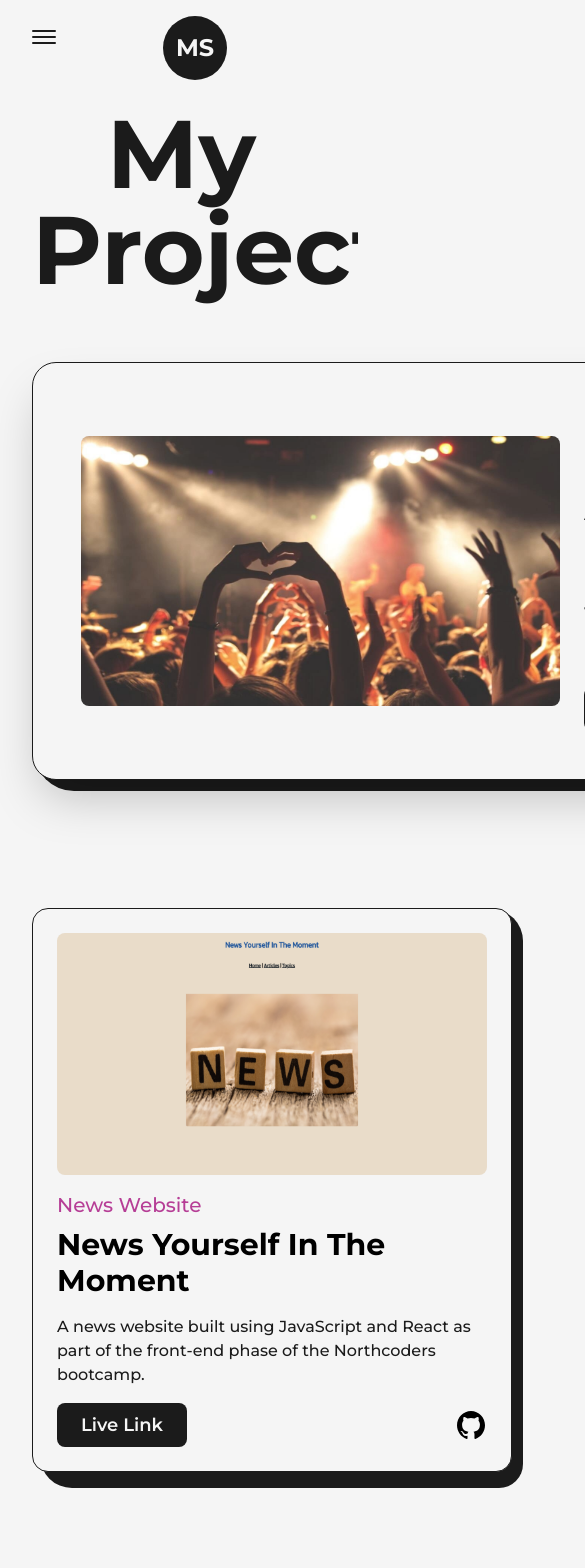
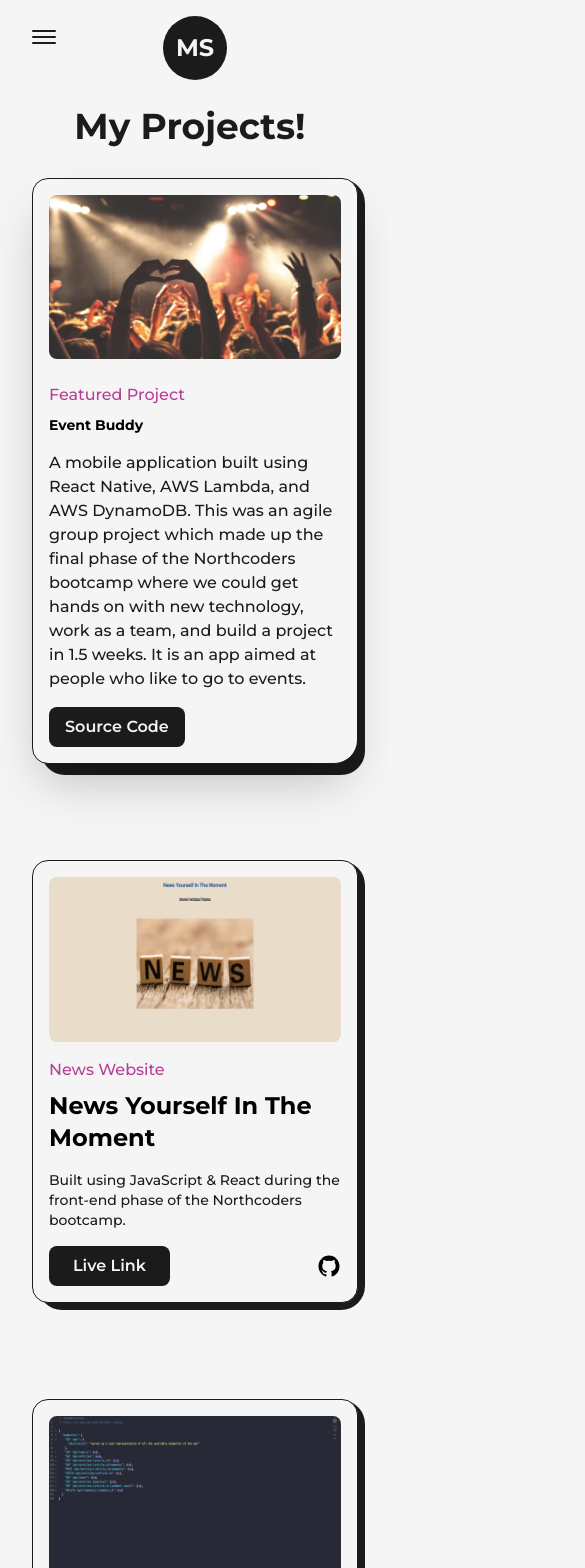
Before and after one commit to mandeep-s1ngh/portfolio-website, a Next.js app: page /projects in a window 390 px wide. Shown: the top 1568 px of the page, 585 px wide, since content can reach past the window. Built offline with nearby package versions, Linux system fonts and the light colour scheme.

Commit message:
add more responsive design

```diff
--- a/app/projects/page.js
+++ b/app/projects/page.js
@@ -18,12 +18,12 @@ export const metadata = {
 
 const FeaturedProject = ({ type, title, summary, img, link }) => {
   return (
-    <article className="w-full flex items-center justify-between relative rounded-br-2xl rounded-3xl border border-solid border-dark bg-light shadow-2xl p-12 dark:bg-dark dark:border-light">
-      <div className="absolute top-0 -right-3 -z-10 w-[101%] h-[103%] rounded-[2.5rem] bg-dark dark:bg-light rounded-br-3xl" />
+    <article className="w-full flex items-center justify-between relative rounded-br-2xl rounded-3xl border border-solid border-dark bg-light shadow-2xl p-12 dark:bg-dark dark:border-light lg:flex-col lg:p-8 xs:rounded-2xl xs:rounded-br-3xl xs:p-4">
+      <div className="absolute top-0 -right-3 -z-10 w-[101%] h-[103%] rounded-[2.5rem] bg-dark dark:bg-light rounded-br-3xl xs:-right-2 sm:h-[102%] xs:w-full xs:rounded-[1.5rem]" />
       <Link
         href={link}
         target="_blank"
-        className="w-1/2 cursor-pointer overflow-hidden rounded-lg"
+        className="w-1/2 cursor-pointer overflow-hidden rounded-lg lg:w-full"
       >
         <Image
           src={img}
@@ -34,8 +34,8 @@ const FeaturedProject = ({ type, title, summary, img, link }) => {
         />
       </Link>
 
-      <div className="w-1/2 flex flex-col items-start justify-between pl-6">
-        <span className="text-primary font-medium text-xl dark:text-primaryDark">
+      <div className="w-1/2 flex flex-col items-start justify-between pl-6 lg:w-full lg:pl-0 lg:pt-6">
+        <span className="text-primary font-medium text-xl dark:text-primaryDark xs:text-base">
           {type}
         </span>
         <Link
@@ -43,7 +43,7 @@ const FeaturedProject = ({ type, title, summary, img, link }) => {
           target="_blank"
           className="hover:underline underline-offset-2"
         >
-          <h2 className="my-2 w-full text-left text-4xl font-bold dark:text-light">
+          <h2 className="my-2 w-full text-left text-4xl font-bold dark:text-light sm:text-sm">
             {title}
           </h2>
         </Link>
@@ -55,7 +55,7 @@ const FeaturedProject = ({ type, title, summary, img, link }) => {
           <Link
             href={link}
             target="_blank"
-            className="rounded-lg bg-dark text-light p-2 px-6 text-lg font-semibold dark:bg-light dark:text-dark"
+            className="rounded-lg bg-dark text-light p-2 px-6 text-lg font-semibold dark:bg-light dark:text-dark sm:px-4 sm:text-base"
           >
             Source Code
           </Link>
@@ -68,8 +68,8 @@ const FeaturedProject = ({ type, title, summary, img, link }) => {
 const Project = ({ title, type, img, link, github, summary, buttonText }) => {
   const displayText = buttonText || "Source Code";
   return (
-    <article className="w-full flex flex-col items-center justify-center rounded-2xl border border-solid border-dark bg-light p-6 relative dark:bg-dark dark:border-light">
-      <div className="absolute top-0 -right-3 -z-10 w-[101%] h-[103%] rounded-[2rem] bg-dark rounded-br-3xl dark:bg-light" />
+    <article className="w-full flex flex-col items-center justify-center rounded-2xl border border-solid border-dark bg-light p-6 relative dark:bg-dark dark:border-light xs:p-4">
+      <div className="absolute top-0 -right-3 -z-10 w-[101%] h-[103%] rounded-[2rem] bg-dark rounded-br-3xl dark:bg-light md:-right-2 md:w-[101%] xs:h-[102%] xs:rounded-[1.5rem]" />
       <Link
         href={link}
         target="_blank"
@@ -85,7 +85,7 @@ const Project = ({ title, type, img, link, github, summary, buttonText }) => {
       </Link>
 
       <div className="w-full flex flex-col items-start justify-between mt-4">
-        <span className="text-primary font-medium text-xl dark:text-primaryDark">
+        <span className="text-primary font-medium text-xl dark:text-primaryDark lg:text-lg md:text-base">
           {type}
         </span>
         <Link
@@ -93,20 +93,24 @@ const Project = ({ title, type, img, link, github, summary, buttonText }) => {
           target="_blank"
           className="hover:underline underline-offset-2"
         >
-          <h2 className="my-2 w-full text-left text-3xl font-bold">{title}</h2>
+          <h2 className="my-2 w-full text-left text-3xl font-bold lg:text-2xl">
+            {title}
+          </h2>
         </Link>
-        <p className="my-2 font-medium text-dark dark:text-light">{summary}</p>
+        <p className="my-2 font-medium text-dark dark:text-light sm:text-sm">
+          {summary}
+        </p>
         <div className="w-full mt-2 flex items-center justify-between">
           <Link
             href={link}
             target="_blank"
-            className="rounded-lg bg-dark text-light p-2 px-6 text-lg font-semibold dark:bg-light dark:text-dark"
+            className="rounded-lg bg-dark text-light p-2 px-6 text-lg font-semibold dark:bg-light dark:text-dark md:text-base"
           >
             {/* Visit Project */}
             {displayText}
           </Link>
           {github && (
-            <Link href={github} target="_blank" className="w-8">
+            <Link href={github} target="_blank" className="w-8 md:w-6">
               <GithubIcon />
             </Link>
           )}
@@ -120,9 +124,12 @@ export default function Page() {
   return (
     <main className="w-full mb-16 flex flex-col items-center justify-center dark:text-light">
       <Layout className="pt-16">
-        <AnimatedHeadings text="My Projects!" className="mb-16" />
+        <AnimatedHeadings
+          text="My Projects!"
+          className="mb-16 lg:!text-7xl sm:mb-8 sm:!text-6xl xs:!text-4xl"
+        />
 
-        <div className="grid grid-cols-12 gap-24 gap-y-32">
+        <div className="grid grid-cols-12 gap-24 gap-y-32 xl:gap-x-16 lg:gap-x-8 md:gap-y-24 sm:gap-x-0">
           <div className="col-span-12">
             <FeaturedProject
               title="Event Buddy"
@@ -132,64 +139,64 @@ export default function Page() {
               type="Featured Project"
             />
           </div>
-          <div className="col-span-6">
+          <div className="col-span-6 sm:col-span-12">
             <Project
               title="News Yourself In The Moment"
               img={news}
               link="https://news-control.netlify.app/"
               github="https://github.com/mandeep-s1ngh/nc-news"
               type="News Website"
-              summary="A news website built using JavaScript and React as part of the front-end phase of the Northcoders bootcamp."
+              summary="Built using JavaScript & React during the front-end phase of the Northcoders bootcamp."
               buttonText="Live Link"
             />
           </div>
-          <div className="col-span-6">
+          <div className="col-span-6 sm:col-span-12">
             <Project
-              title="News API"
+              title="Northcoders News API"
               img={api}
               link="https://nc-news-api-e6xe.onrender.com/api"
               github="https://github.com/mandeep-s1ngh/be-nc-news"
               type="API"
-              summary="An API that interacts with my news website built using Express and PostgreSQL as part of the back-end phase of the Northcoders bootcamp."
+              summary="Built using Express & PostgreSQL during the back-end phase of the bootcamp."
               buttonText="Live Link"
             />
           </div>
-          <div className="col-span-6">
+          <div className="col-span-6 sm:col-span-12">
             <Project
               title="NextJS Blog"
               img={blog}
               link="https://nextjs-tutorial-blog-application.vercel.app/"
               github="https://github.com/mandeep-s1ngh/nextjs-tutorial-blog-application"
               type="Blog"
-              summary="A blog built using TypeScript and Next.js as part of gettings hands on with the Next.js framework for the very first time."
+              summary="Built using TypeScript & Next.js as part of gettings hands on with the Next.js framework for the very first time."
               buttonText="Live Link"
             />
           </div>
-          <div className="col-span-6">
+          <div className="col-span-6 sm:col-span-12">
             <Project
               title="Shopping Cart"
               img={shoppingcart}
               link="https://github.com/mandeep-s1ngh/react-typescript-shopping-cart"
               type="Shopping"
-              summary="A shopping cart built using TypeScript and React in order to gain an understanding of TypeScript and using it with the React framework."
+              summary="Built using TypeScript & React to gain an understanding of TypeScript and using it with the React framework."
             />
           </div>
-          <div className="col-span-6">
+          <div className="col-span-6 sm:col-span-12">
             <Project
               title="Message Board"
               img={messageboard}
               link="https://github.com/mandeep-s1ngh/react-message-board"
               type="Message Submission"
-              summary="A messageboard built using JavaScript and React to widen my knowledge of the React framework."
+              summary="Built using JavaScript & React to widen my knowledge of the React framework."
             />
           </div>
-          <div className="col-span-6">
+          <div className="col-span-6 sm:col-span-12">
             <Project
               title="Shopping List API"
               img={shoppingapi}
               link="https://github.com/mandeep-s1ngh/Shopping-List-API"
               type="API"
-              summary="An API built using Express and PostgreSQL. This was my first project after completing the Northcoders bootcamp to solidify my understanding of API's."
+              summary="Built using Express & PostgreSQL to solidify my knowledge of API's."
             />
           </div>
         </div>
--- a/components/Skills.js
+++ b/components/Skills.js
@@ -11,7 +11,7 @@ const Skills = () => {
   return (
     <>
       <div className="py-10 flex flex-col">
-        <h2 className="font-bold text-8xl mt-64 w-full text-center md:text-6xl xs:text-4xl">
+        <h2 className="font-bold text-8xl mt-64 w-full text-center md:text-6xl xs:text-4xl md:mt-32">
           Skills
         </h2>
         {/* <h2 className="font-bold text-8xl mt-64 w-full text-center">Skills</h2> */}
```
